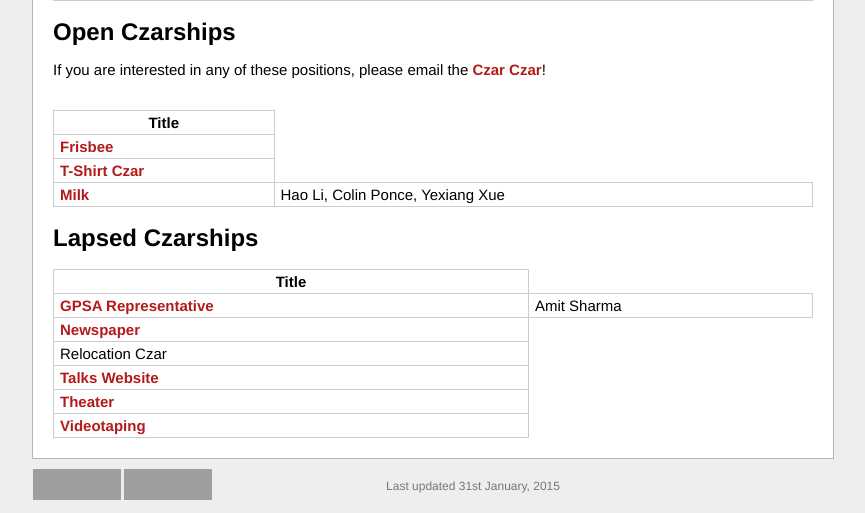
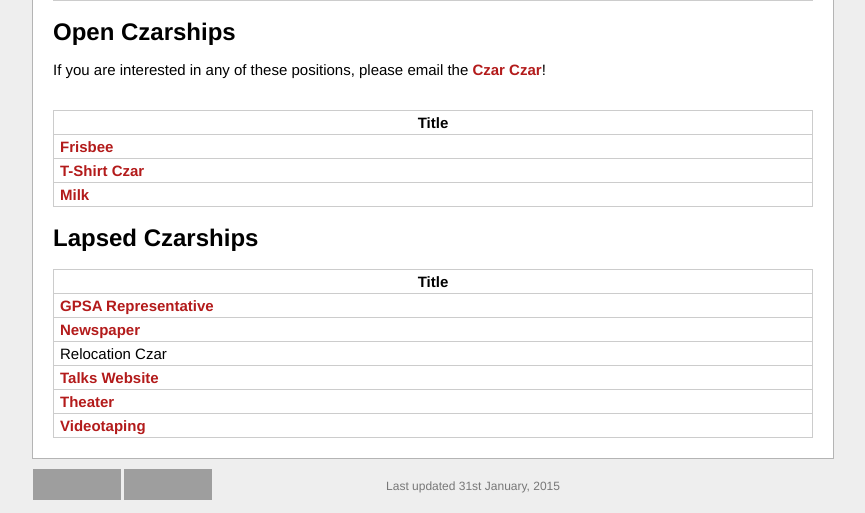
Before and after one commit to reitblatt/cornell-cs-czars, a PHP site: page / in a window 1280 px wide. Shown: the part 1025-1538 px from the top of the page, without its empty margins (207-1072 px from the left). Run offline with PHP 8.4, Linux system fonts and the light colour scheme; grey boxes are pictures that could not be loaded.

Commit message:
remove old milk, GPSA czars

```diff
--- a/index.php
+++ b/index.php
@@ -56,7 +56,7 @@
 <?php
     czar('Frisbee', '', 'frisbee.php');
     czar('T-Shirt Czar', '', 'tshirt.php');
-	czar('Milk', 'Hao Li, Colin Ponce, Yexiang Xue', 'milk.php');
+	czar('Milk', '', 'milk.php');
 ?>
 </table>
 <br/>
@@ -67,7 +67,7 @@
    <td><b>Title</b></td>
 </tr>
 <?php
-    czar('GPSA Representative', 'Amit Sharma', 'rep.php');
+    czar('GPSA Representative', '', 'rep.php');
     czar('Newspaper', '', 'newspaper.php');
     czar('Relocation Czar', '', '');
     czar('Talks Website', '', 'talks.php');
```
